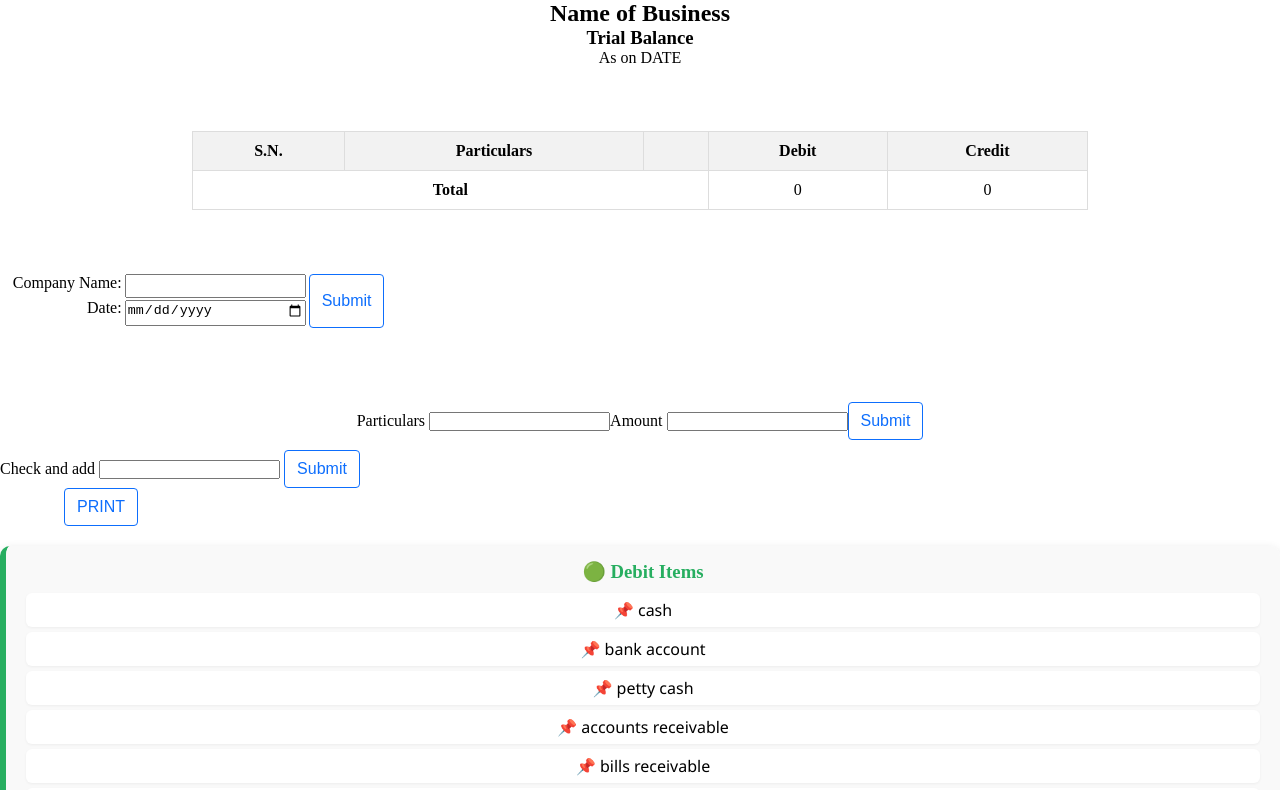
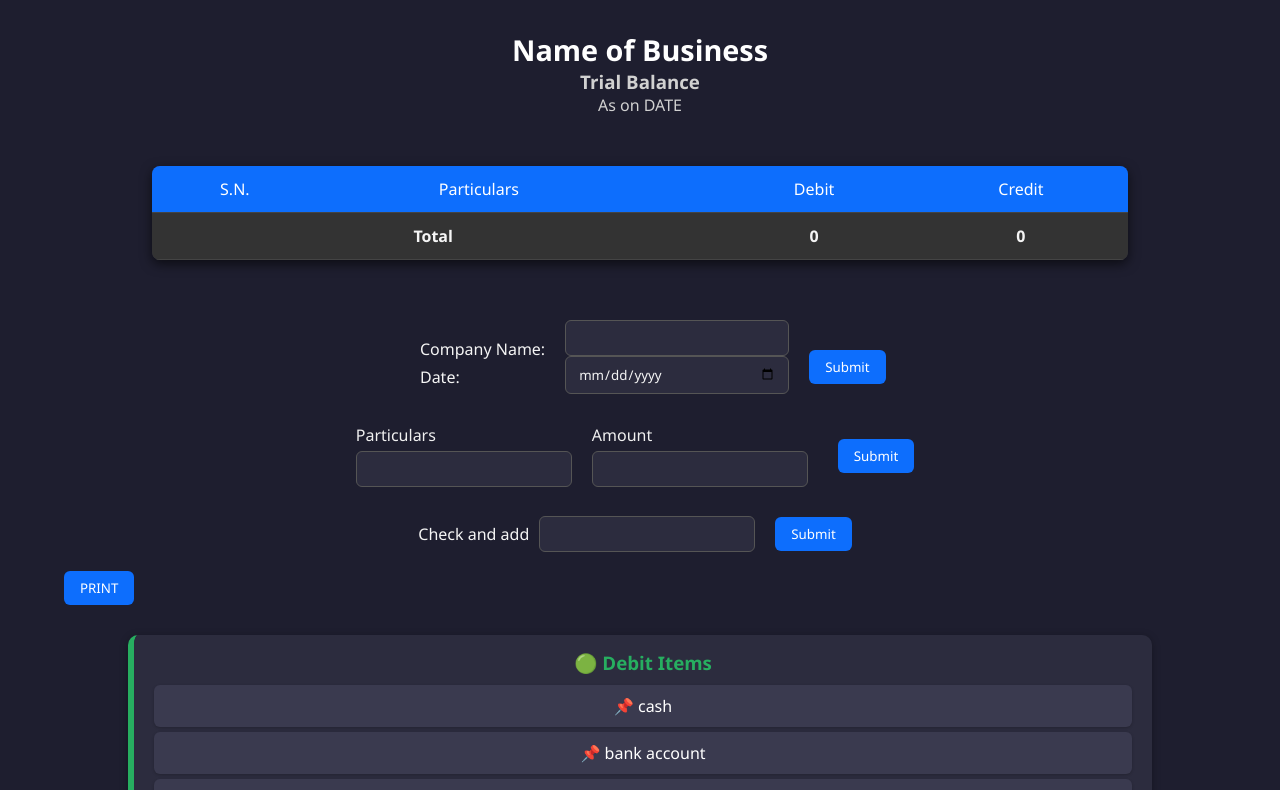
Before and after one commit to pixelKaushal/AccountHelp, a plain HTML site: page index.html in a window 1280 px wide. Shown: the top 790 px of the page. Drawn offline with Linux system fonts and the light colour scheme.

Commit message:
Update a.css

```diff
--- a/a.css
+++ b/a.css
@@ -2,104 +2,203 @@
   margin: 0;
   padding: 0;
   box-sizing: border-box;
+  font-family: "Segoe UI", sans-serif;
 }
+
+body {
+  background-color: #1e1e2f;
+  color: #f5f5f5;
+}
+
 .tb {
   display: flex;
   justify-content: center;
   align-items: center;
   flex-direction: column;
+  padding: 30px;
 }
+
+#bname {
+  font-size: 1.8rem;
+  font-weight: 600;
+  color: #ffffff;
+}
+
+h3,
+#bdate {
+  color: #d1d1d1;
+}
+
 #tbt {
-  width: 70%;
-  height: 100%;
-  background-color: #fff;
-  margin-top: 5%;
-  left: 0;
-  z-index: -1;
+  width: 80%;
+  margin-top: 30px;
   border-collapse: collapse;
+  background: #2c2c3e;
+  box-shadow: 0 4px 12px rgba(0, 0, 0, 0.6);
+  border-radius: 8px;
+  overflow: hidden;
 }
+
 th,
 td {
-  padding: 10px;
+  padding: 12px;
   text-align: center;
-  border: 1px solid #ddd;
+  border-bottom: 1px solid #444;
 }
+
 th {
-  background-color: #f2f2f2;
-  color: black;
+  background-color: #0d6efd;
+  color: white;
+  font-weight: 500;
 }
+
+tfoot td {
+  font-weight: bold;
+  background-color: #333;
+}
+
 .ct {
   display: flex;
-  flex-direction: row;
+  justify-content: center;
   width: 100%;
-  justify-content: center;
-  align-items: center;
+  margin-top: 20px;
 }
+
 .choose {
-  margin-top: 5%;
+  margin-top: 30px;
   margin-left: 1%;
   display: flex;
   flex-direction: row;
-  width: 30%;
+  flex-wrap: wrap;
+  width: 100%;
+  justify-content: center;
 }
+
 .fs {
   display: flex;
   flex-direction: column;
-  margin-right: 3px;
+  margin: 0 10px;
 }
-.fs label,
+
+.fs label {
+  font-weight: 500;
+  margin-bottom: 6px;
+}
+
 .fs input {
-  padding-bottom: 5px;
-  margin-bottom: 2px;
+  padding: 8px 12px;
+  background-color: #2c2c3e;
+  color: #f5f5f5;
+  border: 1px solid #555;
+  border-radius: 6px;
+  outline: none;
+  transition: 0.3s;
 }
+
+.fs input:focus {
+  border-color: #0d6efd;
+  box-shadow: 0 0 4px rgba(13, 110, 253, 0.3);
+}
+
 #input {
   display: flex;
   flex-direction: row;
-}
-#labels {
   align-items: flex-end;
 }
+
 #ds,
 #dataS,
 #dataC,
-#print {
-  cursor: pointer;
-  outline: 0;
-  display: inline-block;
-  font-weight: 400;
-  line-height: 1.5;
-  text-align: center;
-  background-color: transparent;
-  border: 1px solid transparent;
-  padding: 6px 12px;
-  font-size: 1rem;
-  border-radius: 0.25rem;
-  transition: color 0.15s ease-in-out, background-color 0.15s ease-in-out,
-    border-color 0.15s ease-in-out, box-shadow 0.15s ease-in-out;
-  color: #0d6efd;
-  border-color: #0d6efd;
-  :hover {
-    color: #fff;
-    background-color: #0d6efd;
-    border-color: #0d6efd;
-  }
+#print,
+#fata,
+#fapa,
+#fabs {
+  margin: 10px;
+  padding: 8px 16px;
+  background-color: #0d6efd;
+  color: white;
+  border: none;
+  border-radius: 6px;
+  transition: 0.3s;
+  font-weight: 500;
 }
+
+#ds:hover,
+#dataS:hover,
+#dataC:hover,
+#print:hover,
+#fata:hover,
+#fapa:hover,
+#fabs:hover {
+  background-color: #084298;
+}
+
 #p {
   display: flex;
   flex-direction: row;
   justify-content: center;
   align-items: center;
-  margin-top: 5%;
-  padding: 10px;
+  margin-top: 30px;
+  gap: 20px;
+  flex-wrap: wrap;
 }
+
+#p label {
+  display: flex;
+  flex-direction: column;
+  font-weight: 500;
+  color: #f0f0f0;
+}
+
+#p input {
+  padding: 8px;
+  margin-top: 5px;
+  background-color: #2c2c3e;
+  color: #f5f5f5;
+  border: 1px solid #555;
+  border-radius: 6px;
+}
+
+#checks {
+  display: flex;
+  justify-content: center;
+  align-items: center;
+  margin-top: 20px;
+  gap: 10px;
+}
+
+#check {
+  padding: 8px;
+  background-color: #2c2c3e;
+  color: #f5f5f5;
+  border: 1px solid #555;
+  border-radius: 6px;
+}
+
+#err,
+#dbt,
+#cbt {
+  text-align: center;
+  margin-top: 20px;
+  font-weight: 500;
+  color: #ccc;
+}
+
+hr {
+  border: 1px solid #555;
+  width: 90%;
+  margin: 10px auto;
+}
+
 .styled-box {
-  background: #f9f9f9;
+  background: #2c2c3e;
   padding: 15px 20px;
-  margin: 20px 0;
+  margin: 20px auto;
   border-radius: 10px;
-  box-shadow: 0 2px 8px rgba(0, 0, 0, 0.1);
+  box-shadow: 0 2px 8px rgba(0, 0, 0, 0.3);
   max-height: 300px;
   overflow-y: auto;
+  width: 80%;
 }
 
 .styled-list {
@@ -110,9 +209,14 @@ th {
 
 .styled-list li {
   margin: 5px 0;
-  padding: 6px 10px;
-  background: #ffffff;
+  padding: 10px;
+  background: #3a3a4f;
   border-radius: 6px;
-  font-family: "Segoe UI", sans-serif;
-  box-shadow: 0 1px 3px rgba(0, 0, 0, 0.05);
+  box-shadow: 0 1px 3px rgba(0, 0, 0, 0.2);
+  transition: background 0.3s;
+  color: #fff;
 }
+
+.styled-list li:hover {
+  background: #4a4a6a;
+}
```
